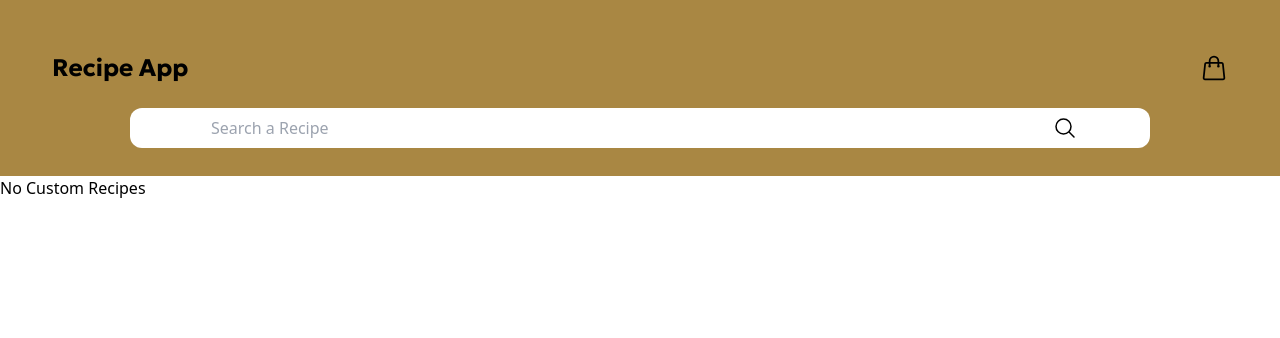
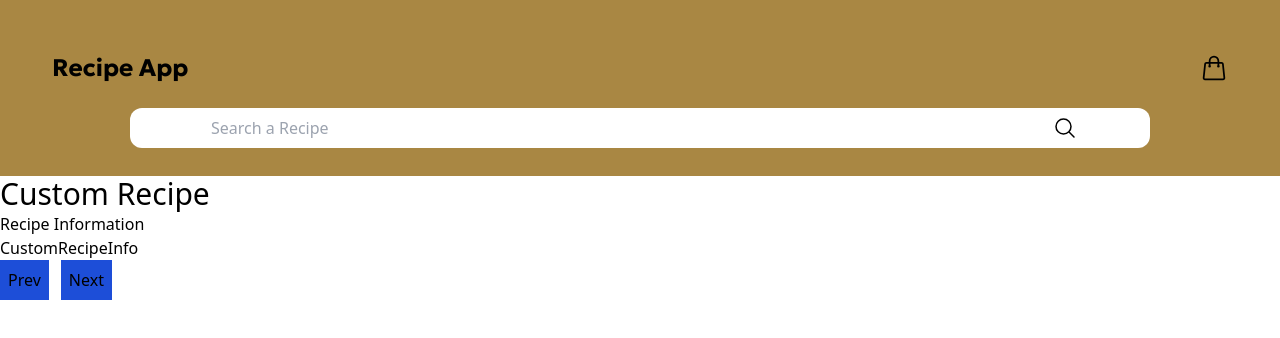
Before and after one commit to Renz757/recipe-app, a React (Vite) app: page /customRecipes in a window 1280 px wide. Shown: the top 338 px of the page. Built offline with nearby package versions, Linux system fonts and the light colour scheme; no server answers.

Commit message:
added multi form functions

```diff
--- a/src/Components/CustomRecipeForm/CustomRecipeForm.jsx
+++ b/src/Components/CustomRecipeForm/CustomRecipeForm.jsx
@@ -1,11 +1,55 @@
-import { useState } from "react"
+import { useState } from "react";
+import CustomRecipeInfo from "./CustomRecipeInfo";
+import CustomRecipeIngredients from "./CustomRecipeIngredients";
+import CustomRecipeInstructions from "./CustomRecipeInstructions";
 
 const CustomRecipeForm = () => {
-    return (
-        <>
+  const [page, setPage] = useState(0);
+  const pageTitles = ["Recipe Information", "Ingredients", "Instructions"];
 
-        </>
-    );
-}
+  const showPage = () => {
+    if (page == 0) {
+      return <CustomRecipeInfo />;
+    } else if (page == 1) {
+      return <CustomRecipeIngredients />;
+    } else {
+      return <CustomRecipeInstructions />;
+    }
+  };
 
-export default CustomRecipeForm
+  return (
+    <>
+      <h1 className="text-3xl">Custom Recipe</h1>
+      <form className="">
+        <div>{pageTitles[page]}</div>
+        {/* Form Components */}
+        <div>{showPage()}</div>
+        {/* Controls */}
+        <div className="flex gap-3">
+          <button
+            disabled={page <= 0}
+            onClick={() => {
+              setPage((curPage) => curPage - 1);
+            }}
+            className="p-2 bg-blue-700"
+            type="button"
+          >
+            Prev
+          </button>
+          <button
+            disabled={page == pageTitles.length - 1}
+            onClick={() => {
+              setPage((curPage) => curPage + 1);
+            }}
+            className="p-2 bg-blue-700"
+            type="button"
+          >
+            {page == pageTitles.length - 1 ? "Submit" : "Next"}
+          </button>
+        </div>
+      </form>
+    </>
+  );
+};
+
+export default CustomRecipeForm;
--- a/src/Pages/CustomRecipes.jsx
+++ b/src/Pages/CustomRecipes.jsx
@@ -1,10 +1,11 @@
 import { useState } from "react";
+import CustomRecipeForm from "../Components/CustomRecipeForm/CustomRecipeForm";
 
 const CustomRecipes = () => {
   const [customRepices, setCustomRecipes] = useState([]);
   return (
     <>
-     {customRepices ? <h1>No Custom Recipes</h1> : <h1>Custom Recipes</h1>}
+     <CustomRecipeForm />
     </>
   );
 };
```
